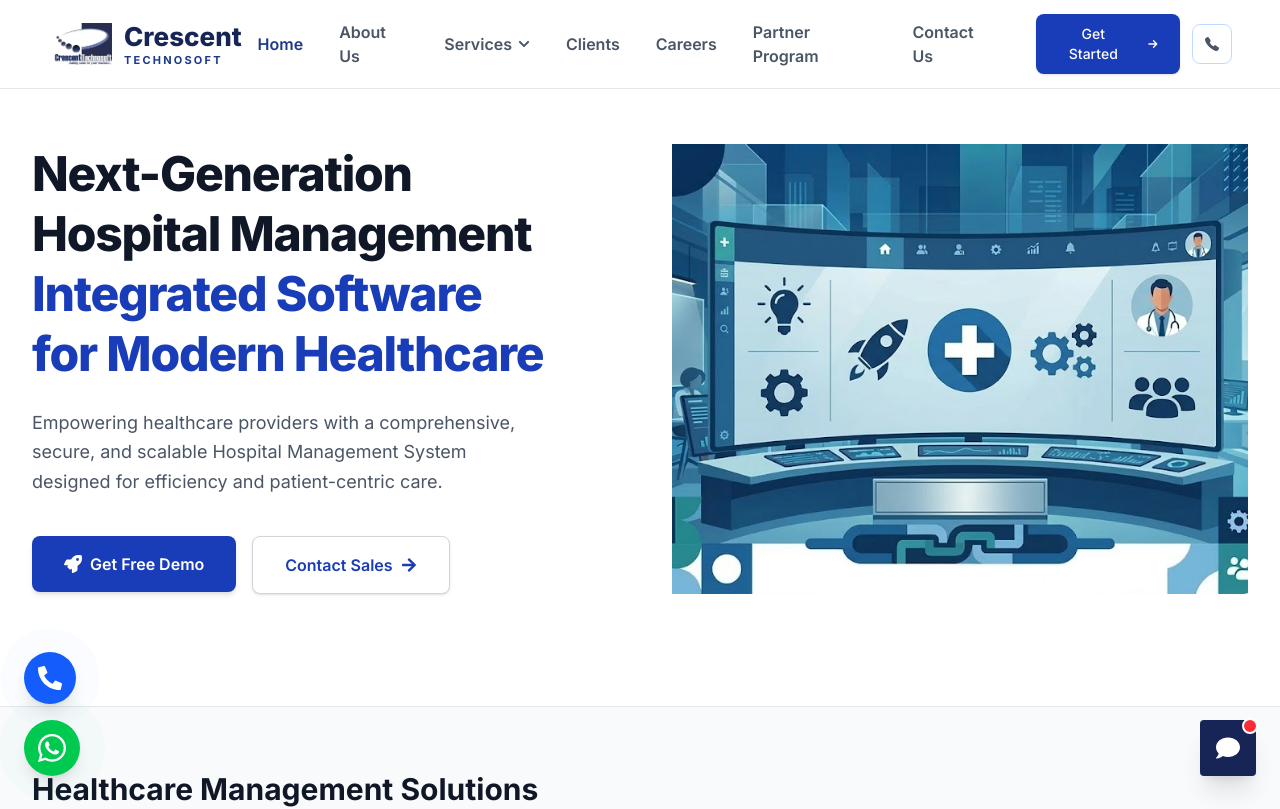
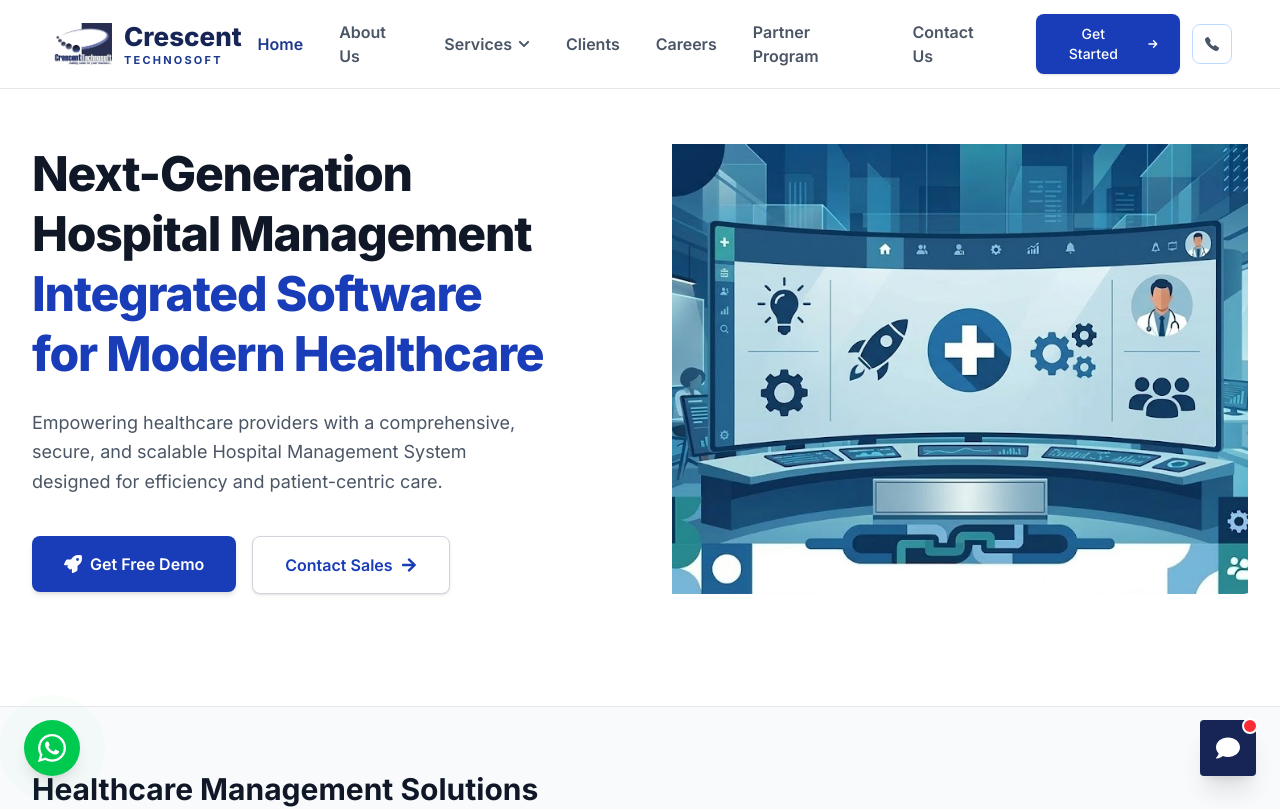
Before and after one commit to ATOS-projects/Cresent-technosoft, a Next.js app in the folder crescent-website/: page / in a window 1280 px wide. Shown: the top 809 px of the page. Built offline with nearby package versions, Linux system fonts and the light colour scheme.

Commit message:
remove call button

```diff
--- a/crescent-website/app/layout.tsx
+++ b/crescent-website/app/layout.tsx
@@ -4,7 +4,6 @@ import "./globals.css";
 import { Header } from "@/components/layout/Header";
 import { Footer } from "@/components/layout/Footer";
 import WhatsAppButton from "@/components/ui/WhatsAppButton";
-import CallButton from "@/components/ui/CallButton";
 import { ChatWidget } from "@/components/ui/ChatWidget";
 
 const inter = Inter({
@@ -37,7 +36,6 @@ export default function RootLayout({
         </main>
         <Footer />
         <WhatsAppButton />
-        <CallButton />
         <ChatWidget />
         <script
           dangerouslySetInnerHTML={{
--- a/crescent-website/components/ui/CallButton.tsx
+++ /dev/null
@@ -1,21 +0,0 @@
-import { FaPhoneAlt } from "react-icons/fa";
-
-export default function CallButton() {
-    return (
-        <a
-            href="tel:+919944992460"
-            className="fixed bottom-24 left-6 z-40 p-3.5 bg-blue-600 text-white rounded-full shadow-lg hover:bg-blue-700 hover:scale-110 hover:shadow-xl transition-all duration-300 group flex items-center justify-center animate-bounce-slow"
-            aria-label="Call us"
-        >
-            <div className="absolute inset-0 bg-blue-600 rounded-full animate-ping opacity-20 group-hover:opacity-40"></div>
-            <FaPhoneAlt className="w-6 h-6 relative z-10" />
-
-            {/* Tooltip on hover */}
-            <div className="absolute left-full ml-4 px-3 py-2 bg-white text-gray-800 text-sm font-semibold rounded-lg shadow-lg border border-gray-100 opacity-0 invisible group-hover:opacity-100 group-hover:visible transition-all duration-300 whitespace-nowrap hidden md:block">
-                Call Us
-                {/* Tooltip Arrow */}
-                <div className="absolute top-1/2 -left-2 -translate-y-1/2 border-y-8 border-y-transparent border-r-8 border-r-white drop-shadow-sm"></div>
-            </div>
-        </a>
-    );
-}
```
